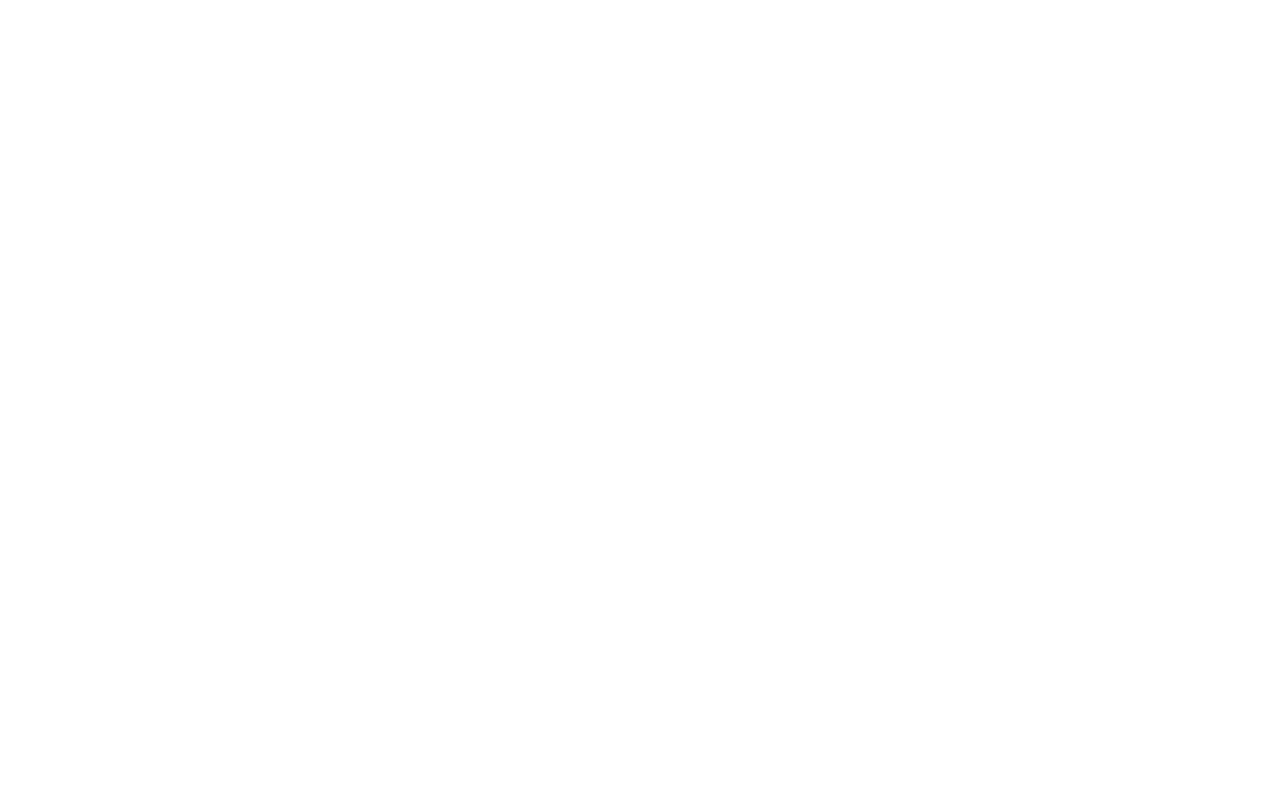
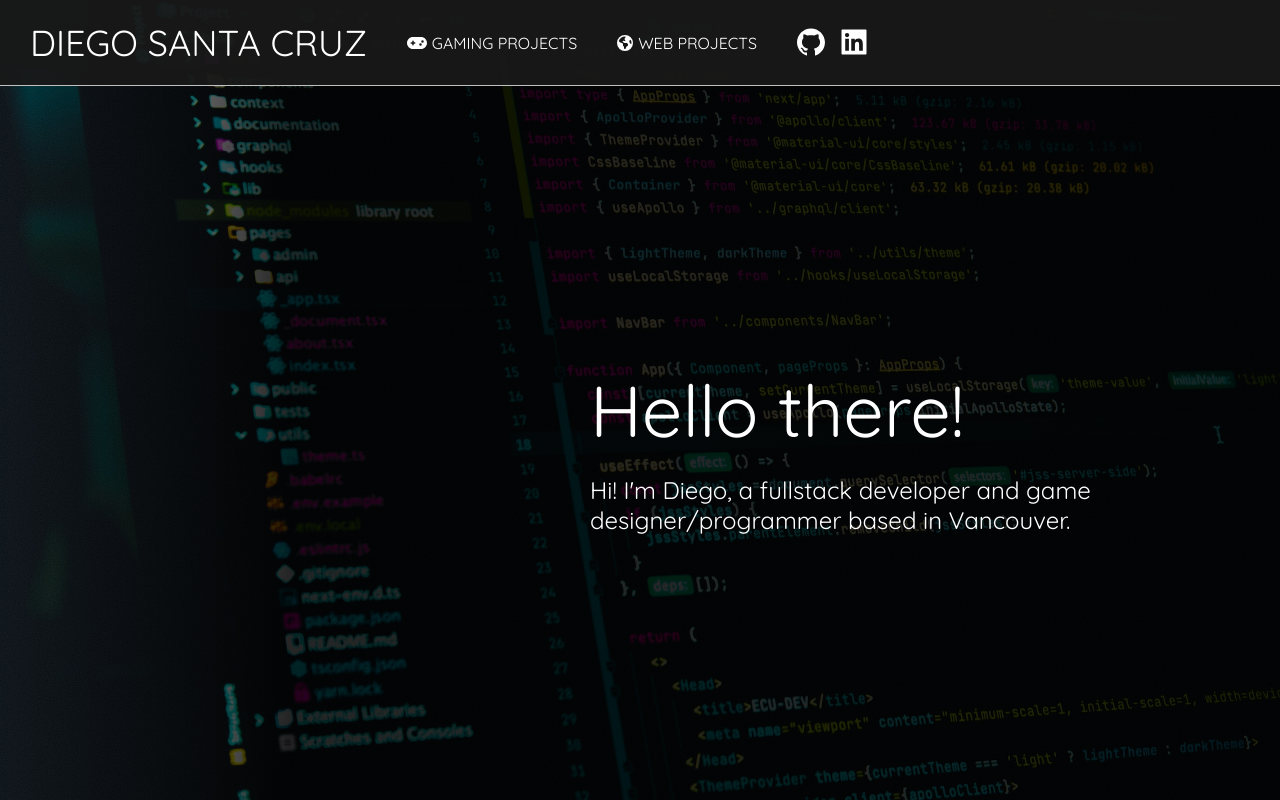
Before and after one commit to juggler-dev/juggler-dev.github.io, a React (Create React App) app: page / in a window 1280 px wide. Before the commit this address had no page. Shown: the top 800 px of the page. Built offline with nearby package versions, Linux system fonts and the light colour scheme.

Commit message:
fix: change root from home to /

```diff
--- a/public/index.html
+++ b/public/index.html
@@ -9,6 +9,7 @@
       name="description"
       content="Web site created using create-react-app"
     />
+    <meta http-equiv="Permissions-Policy" content="interest-cohort=()">
     <link rel="apple-touch-icon" href="%PUBLIC_URL%/logo192.png" />
     <!--
       manifest.json provides metadata used when your web app is installed on a
--- a/src/App.jsx
+++ b/src/App.jsx
@@ -5,7 +5,7 @@
 export default function App() {
   return (
     <Routes>
-      <Route path="/home" exact element={<HomeScreen />} />
+      <Route path="/" exact element={<HomeScreen />} />
     </Routes>
   );
 }
```
